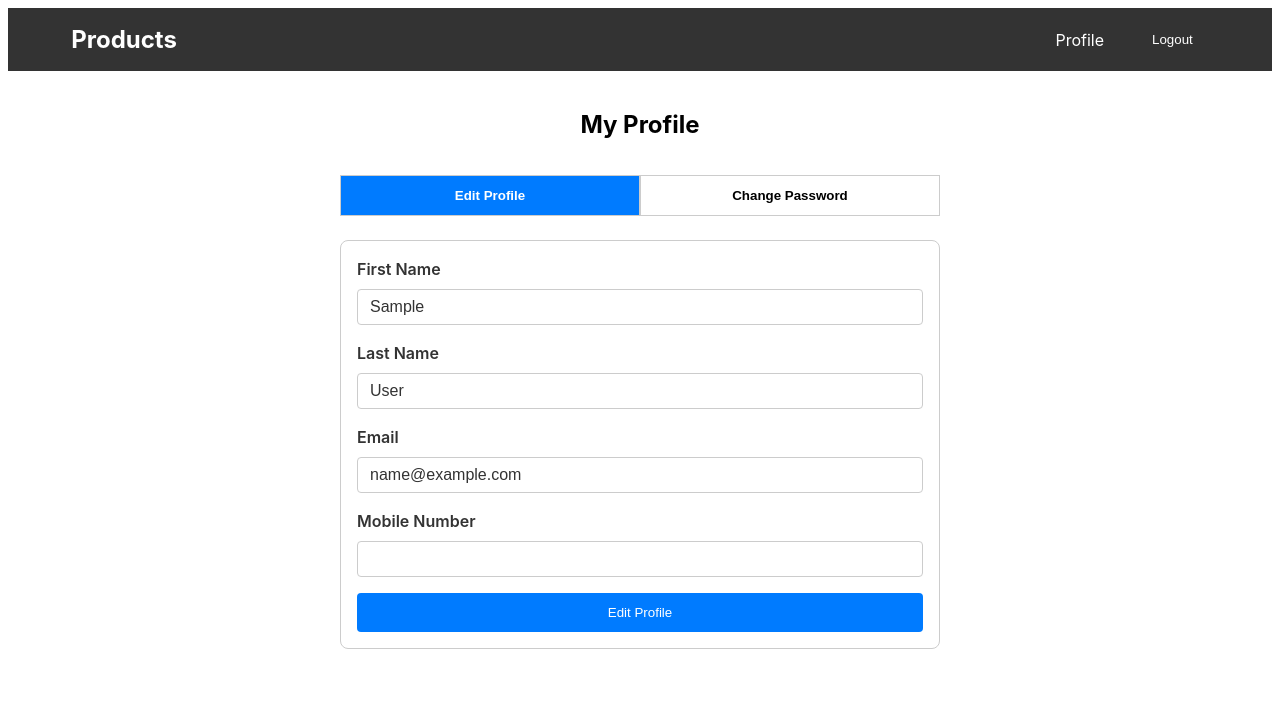
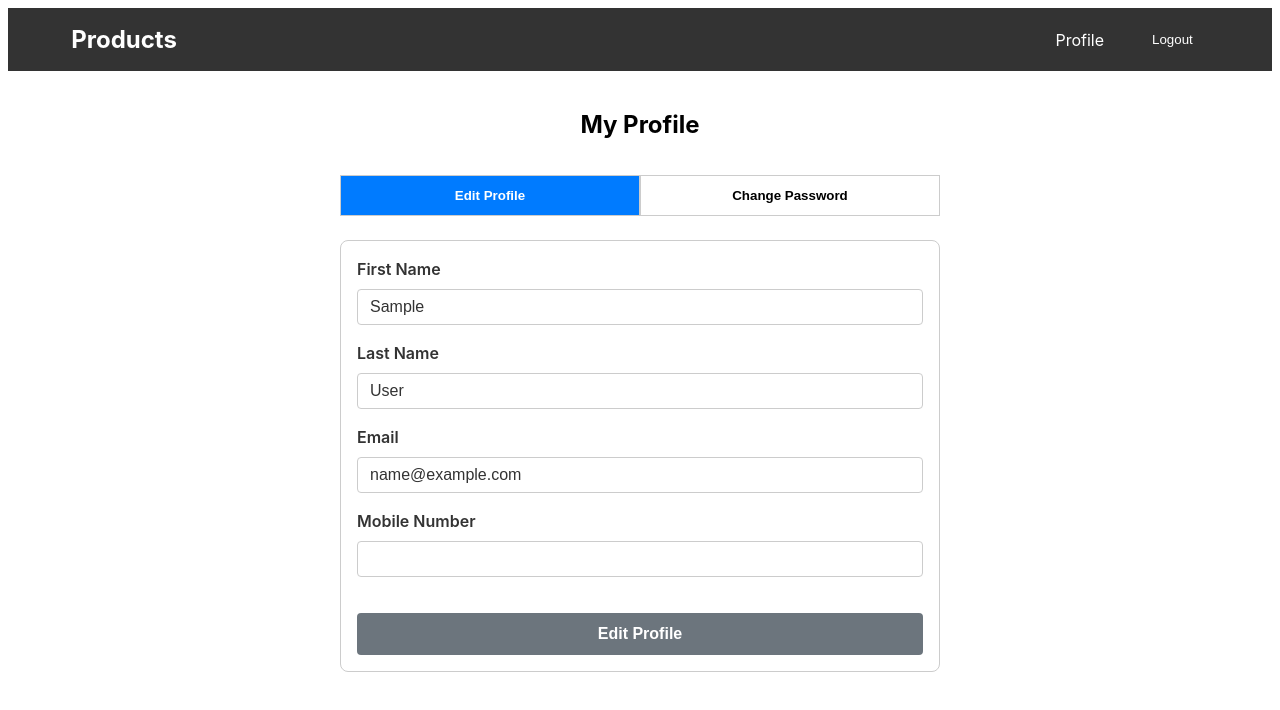
Before and after one commit to Jimit-GithubAcc/ecommerce-assignment, a React (Vite) app: page /profile in a window 1280 px wide. Shown: the top 710 px of the page. Built offline with nearby package versions, Linux system fonts and the light colour scheme; sample sign-in values are in the browser's storage.

Commit message:
minor changes

```diff
--- a/src/assets/styles/variables.css
+++ b/src/assets/styles/variables.css
@@ -1,6 +1,6 @@
 :root {
   --color-primary: #007bff;
-  --color-primary-hover: #0056b3; /* Slightly darker shade for hover effect */
+  --color-primary-hover: #0056b3;
   --color-secondary: #6c757d;
   --color-background: #f9f9f9;
   --color-text-dark: #333333;
--- a/src/components/profile/EditProfile.tsx
+++ b/src/components/profile/EditProfile.tsx
@@ -8,6 +8,7 @@ import {
 } from "react-hook-form";
 import { ProfileForm } from "../../pages/profile/ProfilePage";
 import CustomInput from "../input/CustomInput";
+import CustomButton from "../button/CustomButton";
 
 interface EditProfileProps {
   isProfileValid: boolean;
@@ -63,13 +64,12 @@ const EditProfile: React.FC<EditProfileProps> = ({
         />
       </div>
 
-      <button
+      <CustomButton
         type="submit"
+        title="Edit Profile"
         className={styles.button}
         disabled={!isProfileValid}
-      >
-        Edit Profile
-      </button>
+      />
     </form>
   );
 };
--- a/src/pages/authentication/signup/SignupPage.tsx
+++ b/src/pages/authentication/signup/SignupPage.tsx
@@ -87,6 +87,8 @@ const SignupPage: React.FC = () => {
     users.push(newUser);
 
     localStorage.setItem("users", JSON.stringify(users));
+    localStorage.setItem("currentUser", JSON.stringify(newUser));
+    localStorage.setItem("loggedIn", "true");
     toast("Signup Successful");
     navigate("/");
   };
```
